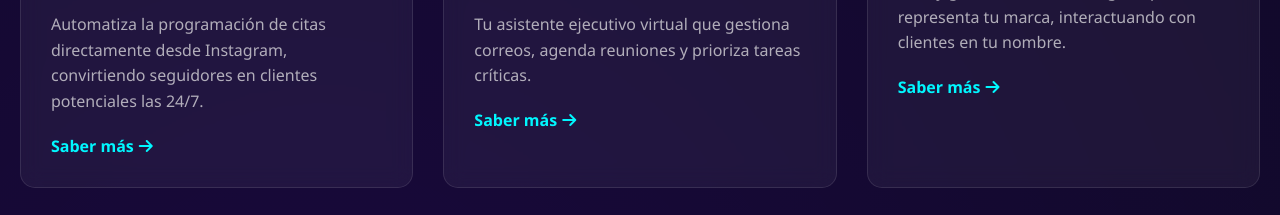
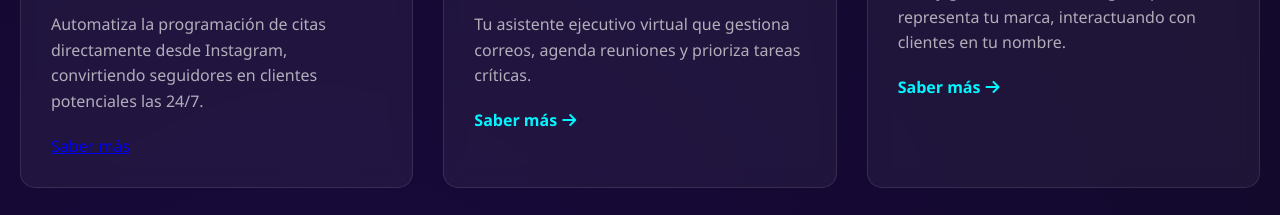
Before and after one commit to AiAutomaticationWorks/Inicio, a plain HTML site: page index.html in a window 1280 px wide. Shown: the part 1003-1218 px from the top of the page. Drawn offline with nearby package versions, Linux system fonts and the light colour scheme; animation ran at ten frames a second.

Commit message:
index.html

```diff
--- a/index.html
+++ b/index.html
@@ -1443,7 +1443,7 @@
                     <i class="fas fa-calendar-check feature-icon"></i>
                     <h3>Agente Appointment Setter (Instagram)</h3>
                     <p>Automatiza la programación de citas directamente desde Instagram, convirtiendo seguidores en clientes potenciales las 24/7.</p>
-                    <a href="#" class="feature-link">Saber más <i class="fas fa-arrow-right"></i></a>
+                    <a href="agent-details.html" target="_blank" class="btn">Saber más</a>
                 </div>
 
                 <!-- Feature 2 -->
```
